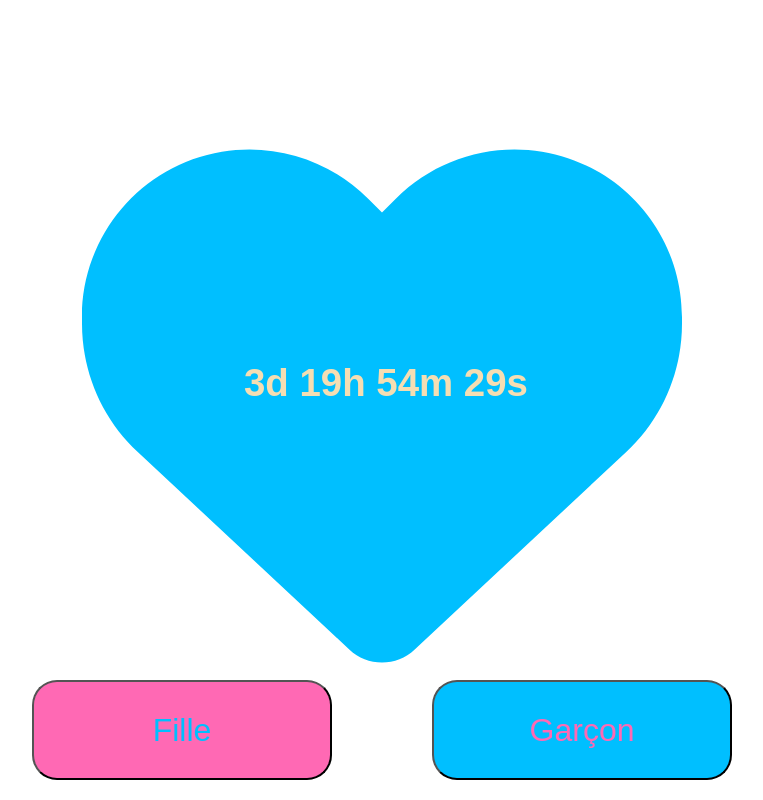
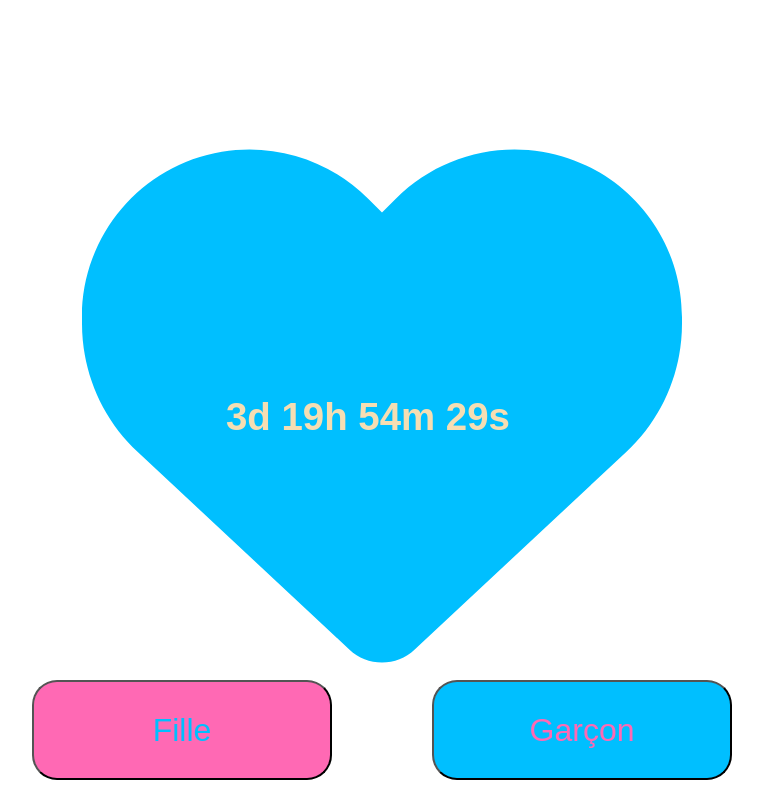
Before and after one commit to Ttst49/babyShower, a plain HTML site: page index.html in a window 1280 px wide. Shown: the whole page, without its empty margins (258-1021 px from the left). Drawn offline with Linux system fonts and the light colour scheme.

Commit message:
added details

```diff
--- a/css/style.css
+++ b/css/style.css
@@ -6,8 +6,8 @@ body{
     height: 100px;
     color: wheat;
     position: relative;
-    top: -318px;
-    left: 135px;
+    top: -290px;
+    left: 120px;
     font-family: Poppins, sans-serif;
     font-size: xx-large;
     font-weight: bolder;
```
